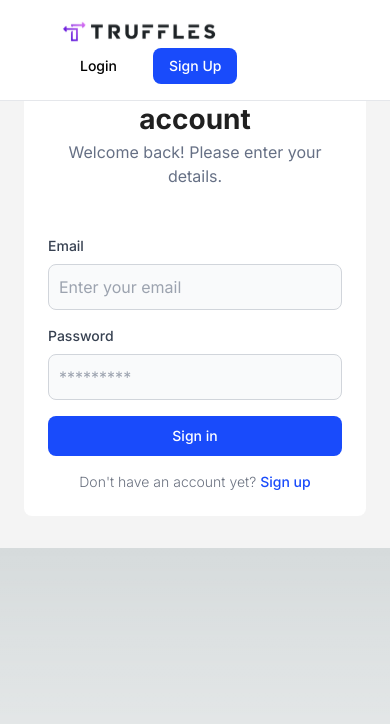
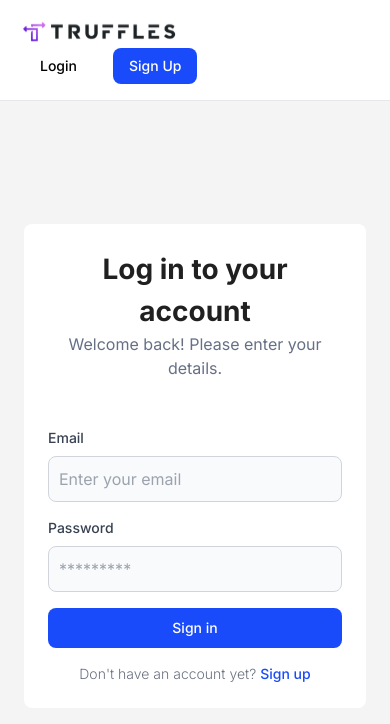
Before and after one commit to ayushete02/truffles, a Next.js app: page /login in a window 390 px wide. Shown: the top 724 px of the page. Built offline with nearby package versions, Linux system fonts and the light colour scheme.

Commit message:
Path Update

```diff
--- a/app/components/Header/HomeNavbar.tsx
+++ b/app/components/Header/HomeNavbar.tsx
@@ -23,6 +23,7 @@ const HomeNavbar = () => {
     return (
         <nav className="bg-white  fixed w-full z-50 top-0 left-0 border-b border-gray-200 ">
             <div className="mx-10 flex flex-wrap items-center justify-between p-4">
+
                 <Link href="/login" className="flex items-center">
                     <Image src={logo} className="h-8 mr-3" alt="Flowbite Logo" />
                 </Link>
--- a/app/components/Header/Navbar.tsx
+++ b/app/components/Header/Navbar.tsx
@@ -7,11 +7,11 @@ import router from 'next/router'
 const Navbar = () => {
     return (
         <nav className="bg-white  fixed w-full z-20 top-0 left-0 border-b border-gray-200 ">
-            <div className="mx-10 flex flex-wrap items-center justify-between p-4">
+            <div className="md:mx-10 flex flex-wrap items-center justify-between p-4">
                 <Link href="#" className="flex items-center">
                     <Image src={logo} className="h-8 mr-3" alt="Flowbite Logo" />
                 </Link>
-                <div className="flex md:order-2">
+                <div className="flex ">
                     <Link href={"/login"} className=" text-black  focus:outline-none focus:ring-blue-300 font-medium text-sm px-6 py-2 text-left mr-3 md:mr-0">Login</Link>
                     <Link href={"/signup"} className="text-white bg-[#194BFB] hover:bg-blue-800 focus:ring-4 focus:outline-none focus:ring-blue-300 font-medium rounded-lg text-sm px-4 py-2 text-center mr-3 md:mr-0">Sign Up</Link>
                 </div>
--- a/app/components/Slider.tsx
+++ b/app/components/Slider.tsx
@@ -7,28 +7,34 @@ import card from "../components/Icons/card.svg"
 import Image from 'next/image'
 
 const Slider = () => {
-  return (
+  return (<><input type="checkbox" id="menu-open" className="hidden" />
+    <label htmlFor="menu-open" className="z-50 absolute right-2 top-2 shadow-lg rounded-full p-2 bg-gray-100 text-gray-600 md:hidden" data-dev-hint="floating action button">
+      <svg className="h-6 w-6" xmlns="http://www.w3.org/2000/svg" fill="none" viewBox="0 0 24 24" stroke="currentColor">
+        <path strokeLinecap="round" strokeLinejoin="round" strokeWidth={2} d="M4 6h16M4 12h16M4 18h16" />
+      </svg>
+    </label>
+
     <aside id="sidebar" className="z-50 bg-white text-[#718096] md:w-64 w-3/4 space-y-6 pt-6 px-0 absolute inset-y-0 left-0 transform md:relative md:translate-x-0 transition duration-200 ease-in-out  md:flex md:flex-col md:justify-between overflow-y-auto" data-dev-hint="sidebar; px-0 for frameless; px-2 for visually inset the navigation">
-    <div className="flex flex-col space-y-6" data-dev-hint="optional div for having an extra footer navigation">
+      <div className="z-50 flex flex-col space-y-6" data-dev-hint="optional div for having an extra footer navigation">
 
         <nav data-dev-hint="main navigation">
           <a href="#" className="flex items-center space-x-2 py-3  px-4 mx-4 rounded-xl my-2 transition duration-200 bg-[#E3E9FF] text-[#194BFB]">
-<Image src={home} alt=''/>
+            <Image src={home} alt='' />
             <span>Assets</span>
           </a>
 
           <a href="#" className="flex items-center space-x-2 py-3 px-4 mx-4 rounded-xl my-2 transition duration-200 hover:bg-[#E3E9FF] hover:text-[#194BFB]">
-        <Image src={card} alt=''/>
+            <Image src={card} alt='' />
             <span>Swap</span>
           </a>
 
           <a href="#" className="flex items-center space-x-2 py-3 px-4 mx-4 rounded-xl my-2 transition duration-200 hover:bg-[#E3E9FF] hover:text-[#194BFB]">
-        <Image src={chart} alt=''/>
+            <Image src={chart} alt='' />
             <span>Send/Receive</span>
           </a>
 
           <a href="#" className="flex items-center space-x-2 py-3 px-4 mx-4 rounded-xl my-2 transition duration-200 hover:bg-[#E3E9FF] hover:text-[#194BFB]">
-        <Image src={chart} alt=''/>
+            <Image src={chart} alt='' />
             <span>Profile</span>
           </a>
 
@@ -36,19 +42,21 @@ const Slider = () => {
       </div>
       <nav data-dev-hint="second-main-navigation or footer navigation">
         <a href="#" className="flex items-center space-x-2 py-3 px-4 mx-4 rounded-xl my-2 transition duration-200 hover:bg-[#E3E9FF] hover:text-[#194BFB]">
-      <Image src={help} alt=''/>
+          <Image src={help} alt='' />
           <span>Get Help</span>
         </a>
 
         <a href="#" className="flex items-center space-x-2 py-3 px-4 mx-4 rounded-xl my-2 transition duration-200 hover:bg-[#E3E9FF] hover:text-[#194BFB]">
-      <Image src={setting} alt=''/>
+          <Image src={setting} alt='' />
           <span>Setting</span>
         </a>
 
 
       </nav>
     </aside>
+    </>
+
   )
 }
 
-export default Slider
+export default Slider;
--- a/app/login/page.tsx
+++ b/app/login/page.tsx
@@ -3,10 +3,8 @@ import React from 'react';
 import Navbar from '../components/Header/Navbar';
 import Link from 'next/link';
 import { useState } from 'react';
-import Router from 'next/router';
 
-const Login = () => {
-
+const Login = () =>{
   const [formData, setFormData] = useState({
     email: '',
     password: ''
@@ -33,7 +31,7 @@ const Login = () => {
       console.log('Response:', data);
       if (response.ok) {
         alert('Success: ' + data.msg);
-        window.location.href ="/dashboard";
+        window.location.href = "/dashboard";
       } else {
         alert('Error: ' + data.msg);
       }
@@ -46,10 +44,10 @@ const Login = () => {
 
   return (<>
     <Navbar />
-    <section className="bg-[#F4F4F4] ">
+    <section className="bg-[#F4F4F4] h-screen  items-center ">
       <div className="flex flex-col items-center justify-center px-6 py-8 mx-auto md:h-screen lg:py-0">
 
-        <div className="w-full bg-white rounded-lg md:mt-0 sm:max-w-lg xl:p-0">
+        <div className="w-full bg-white rounded-lg lg:mt-0 mt-48  sm:max-w-lg xl:p-0">
           <div className="p-6 space-y-4 md:space-y-6 sm:p-8 ">
             <div className='text-center mb-12'>
 
--- a/app/signup/page.tsx
+++ b/app/signup/page.tsx
@@ -5,6 +5,8 @@ import Link from 'next/link';
 import { useState } from 'react';
 
 const Signup = () => {
+
+
     const [selectedOption, setSelectedOption] = useState('');
 
     const [formData, setFormData] = useState({
@@ -28,8 +30,6 @@ const Signup = () => {
     };
 
     const handleSubmit = async (event: React.FormEvent<HTMLFormElement>) => {
-        // remove
-        // Router.replace('/login');
         event.preventDefault();
 
         try {
@@ -57,10 +57,10 @@ const Signup = () => {
 
     return (<div className='bg-[#F4F4F4]'>
         <Navbar />
-        <section className="">
+        <section className=" h-screen">
             <div className="flex flex-col items-center justify-center px-6 py-8 mx-auto  lg:py-0">
 
-                <div className="w-full bg-white rounded-lg md:my-[200px] sm:max-w-lg xl:p-0 ">
+                <div className="w-full bg-white rounded-lg md:my-[200px] lg:mt-0 mt-28 sm:max-w-lg xl:p-0 ">
                     <div className="p-6 space-y-4 md:space-y-6 sm:p-8 ">
                         <div className='text-center mb-12'>
 
@@ -84,7 +84,7 @@ const Signup = () => {
                             </div>
                             <div>
                                 <label htmlFor="country" className="block mb-2 text-sm font-medium text-gray-900 ">Country of Residence</label>
-                                <select id="country" name='country' value={selectedOption} onChange={handleSelectChange} className="bg-gray-50 border border-gray-300 text-gray-900 text-sm rounded-lg focus:ring-blue-500 focus:border-blue-500 block w-full p-2.5">
+                                <select id="country" name='country' onChange={handleSelectChange} className="bg-gray-50 border border-gray-300 text-gray-900 text-sm rounded-lg focus:ring-blue-500 focus:border-blue-500 block w-full p-2.5">
                                     <option value="United States">United States</option>
                                     <option value="Canada">Canada</option>
                                     <option value="France">France</option>
```
Lines whose indentation alone changed are shown as unchanged.
